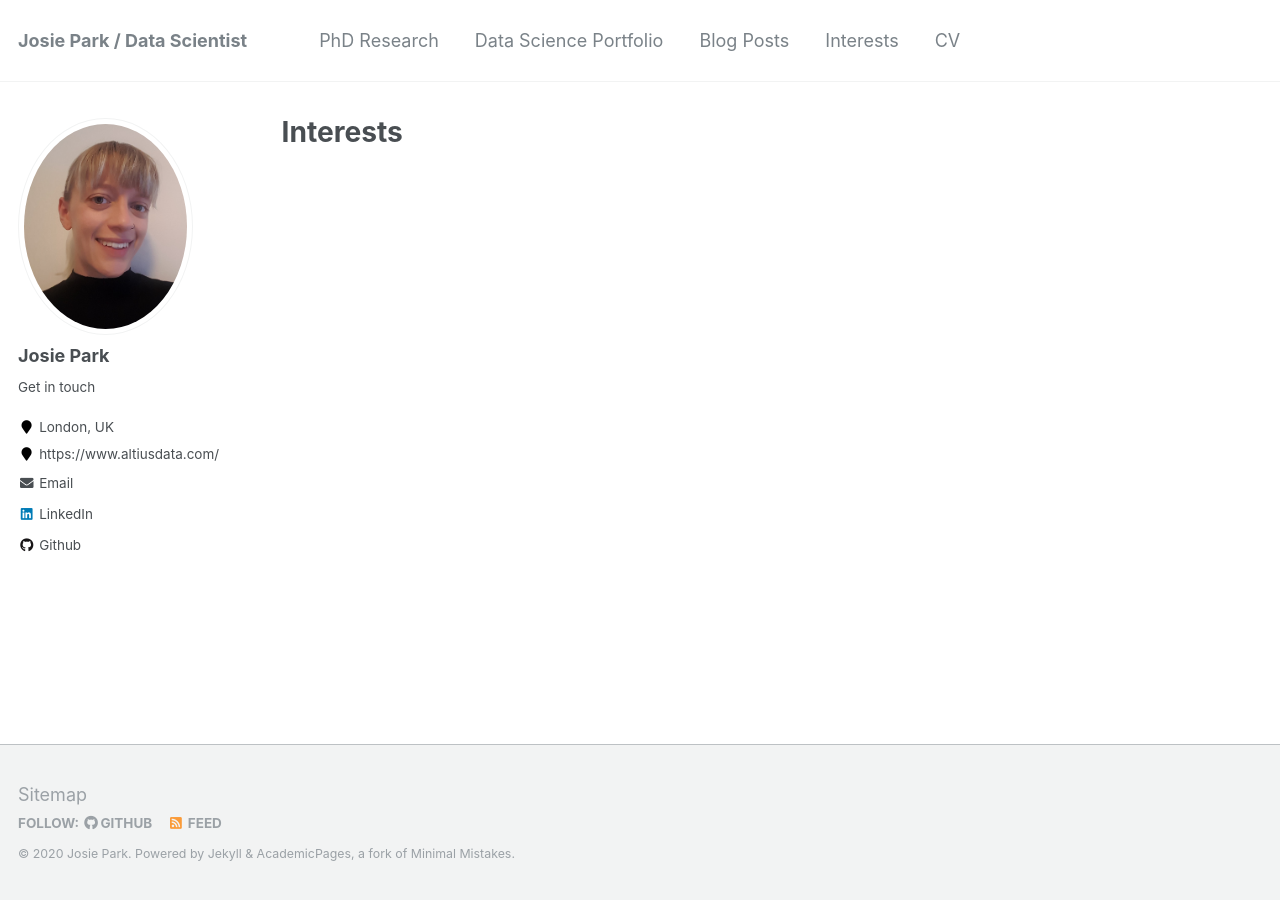
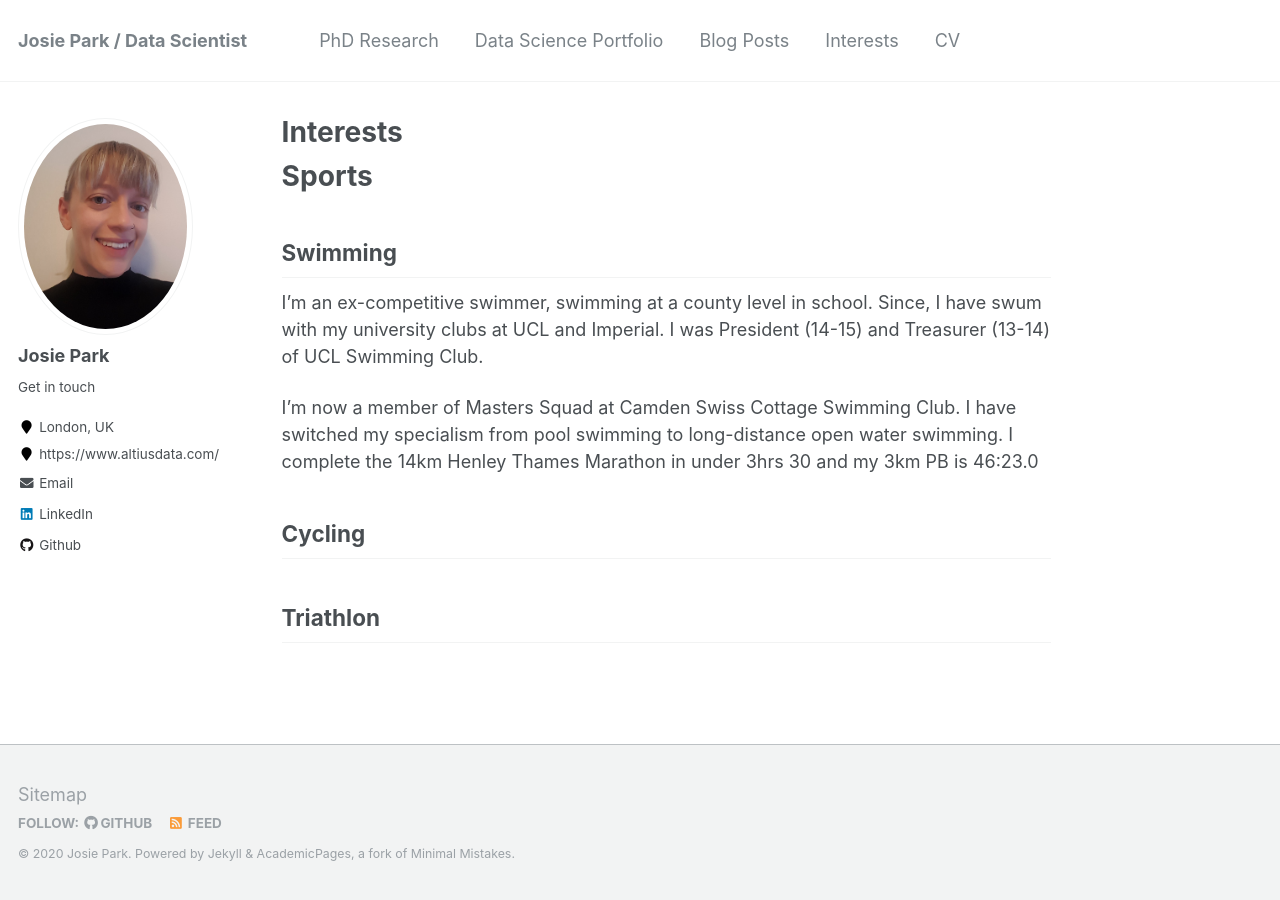
Before and after one commit to JosiePark/JosiePark.github.io, a Jekyll site: the page built from _pages/interests.md, in a window 1280 px wide. Built offline with Jekyll 4.4.1, drawn with Linux system fonts in a browser that asks for light colours.

Commit message:
added to interests

```diff
--- a/_pages/interests.md
+++ b/_pages/interests.md
@@ -5,3 +5,19 @@ author_profile: true
 ---
 
 {% include base_path %}
+
+Sports
+======
+
+Swimming
+------
+
+I'm an ex-competitive swimmer, swimming at a county level in school. Since, I have swum with my university clubs at UCL and Imperial. I was President (14-15) and Treasurer (13-14) of UCL Swimming Club.
+
+I'm now a member of Masters Squad at Camden Swiss Cottage Swimming Club. I have switched my specialism from pool swimming to long-distance open water swimming. I complete the 14km Henley Thames Marathon in under 3hrs 30 and my 3km PB is 46:23.0
+
+Cycling
+------
+
+Triathlon
+------
```
